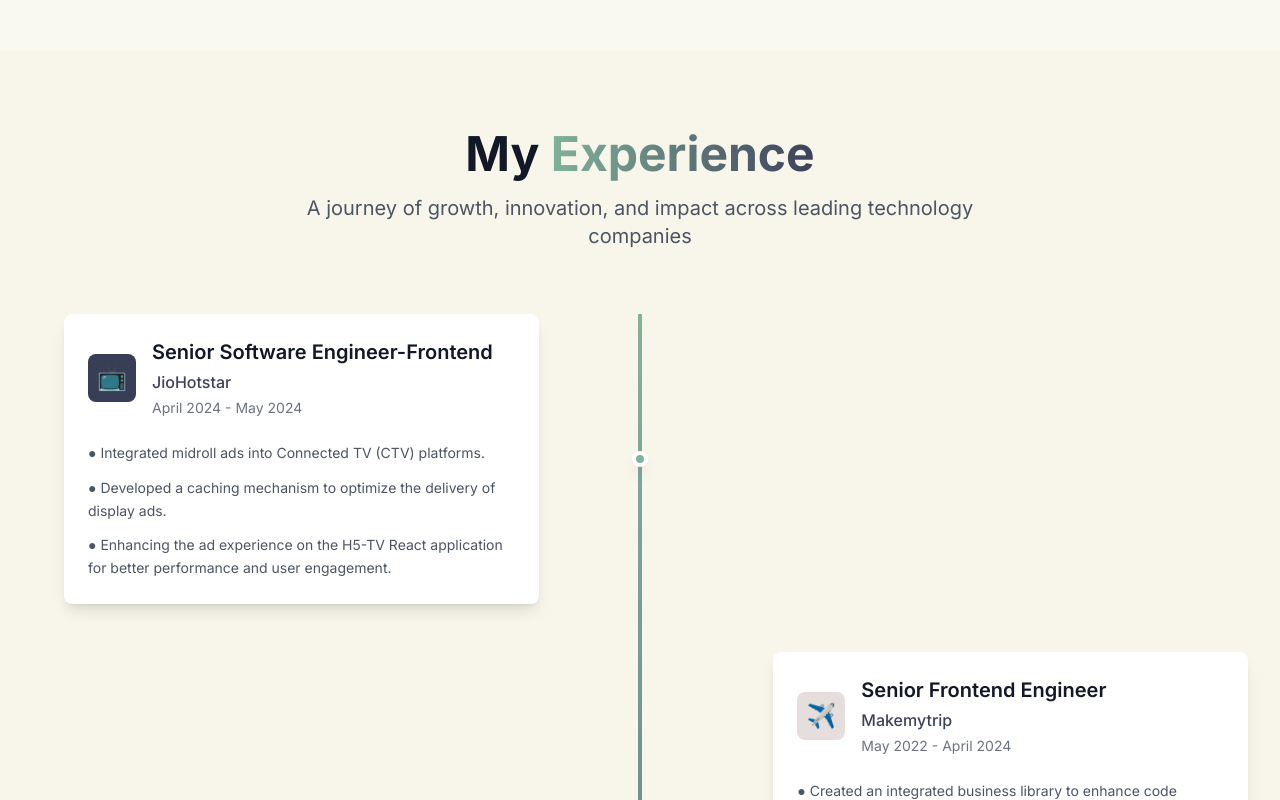
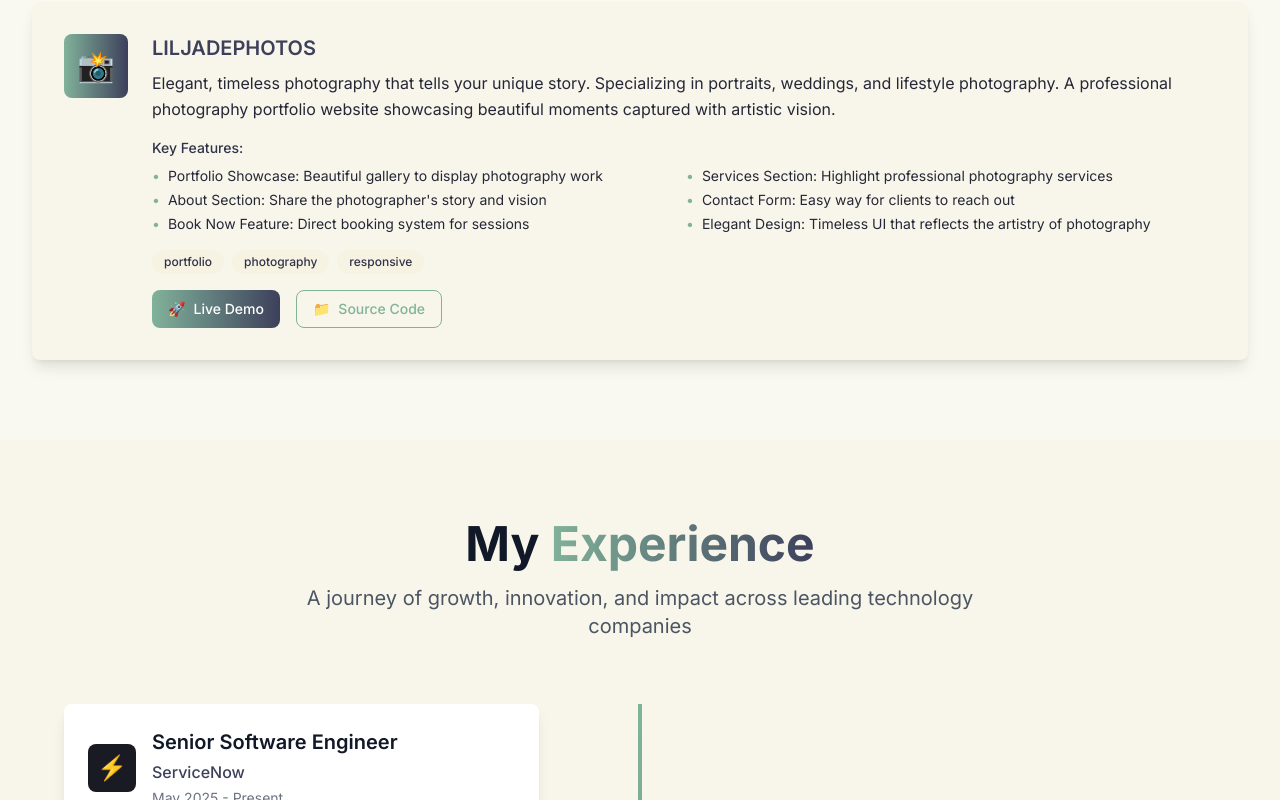
Before and after one commit to kumarParas7477/NewPortfolio, a React (Vite) app: page / in a window 1280 px wide. Shown: the part 2680-3480 px from the top of the page. Built offline with nearby package versions, Linux system fonts and the light colour scheme.

Commit message:
Add LILJADEPHOTOS project, ServiceNow experience, and remove TypeScript Specialist from hero

```diff
--- a/src/components/Hero.tsx
+++ b/src/components/Hero.tsx
@@ -42,7 +42,6 @@ const Hero = () => {
                   'Senior Software Engineer',
                   'Full-Stack Developer',
                   'React & Node.js Expert',
-                  'TypeScript Specialist',
                   'Team Leader'
                 ]}
                 loop={true}
--- a/src/constants/index.ts
+++ b/src/constants/index.ts
@@ -136,6 +136,17 @@ export const icons = {
 // Work experiences
 export const experiences = [
   {
+    title: "Senior Software Engineer",
+    company_name: "ServiceNow",
+    icon: "⚡",
+    iconBg: "#1a1a24",
+    date: "May 2025 - Present",
+    points: [
+      "→ Working on performance optimization to make applications faster and more efficient",
+      "→ Building features with ServiceNow NOWUI over React - leveraging the best of both worlds",
+    ],
+  },
+  {
     title: "Senior Software Engineer-Frontend",
     company_name: "JioHotstar",
     icon: "📺",
@@ -238,4 +249,33 @@ export const projects = [
       "Positive UI: Subtle, uplifting design with positive color scheme"
     ]
   },
+  {
+    name: "LILJADEPHOTOS",
+    description: "Elegant, timeless photography that tells your unique story. Specializing in portraits, weddings, and lifestyle photography. A professional photography portfolio website showcasing beautiful moments captured with artistic vision.",
+    tags: [
+      {
+        name: "portfolio",
+        color: "blue-text-gradient",
+      },
+      {
+        name: "photography",
+        color: "green-text-gradient",
+      },
+      {
+        name: "responsive",
+        color: "pink-text-gradient",
+      },
+    ],
+    image: "📸",
+    source_code_link: "#",
+    live_demo_link: "https://liljadephotos.vercel.app/",
+    features: [
+      "Portfolio Showcase: Beautiful gallery to display photography work",
+      "Services Section: Highlight professional photography services",
+      "About Section: Share the photographer's story and vision",
+      "Contact Form: Easy way for clients to reach out",
+      "Book Now Feature: Direct booking system for sessions",
+      "Elegant Design: Timeless UI that reflects the artistry of photography"
+    ]
+  },
 ];
```
